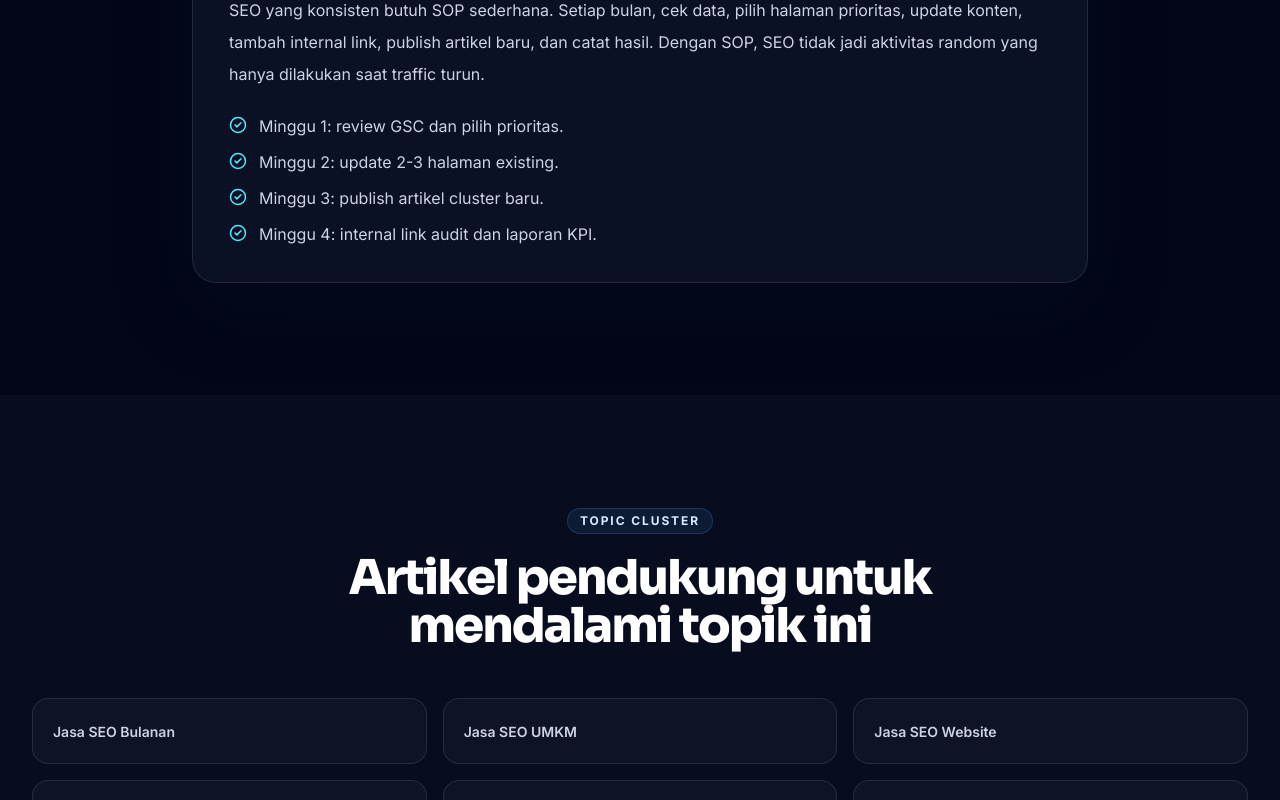
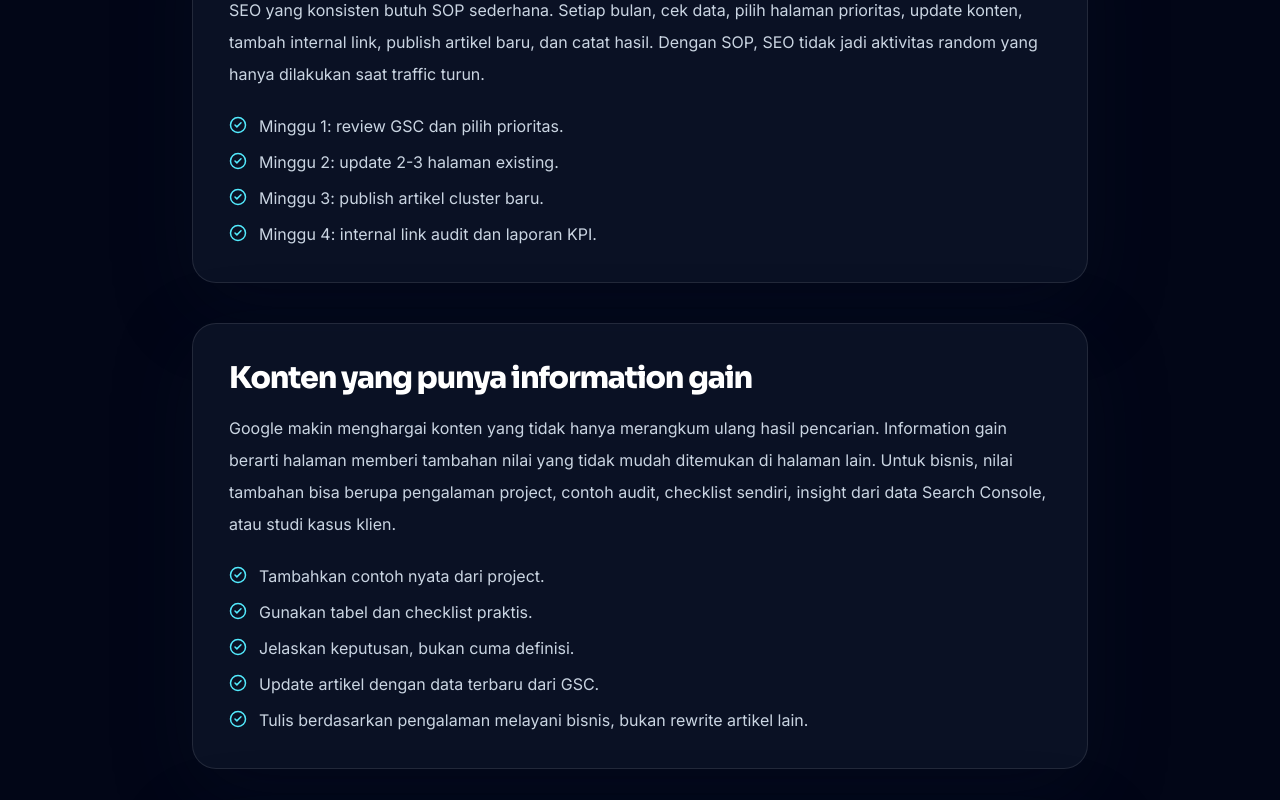
Before and after one commit to creativealip-rgb/nggaweweb, a Next.js app: page /jasa-seo in a window 1280 px wide. Shown: the part 11200-12000 px from the top of the page. Built offline with nearby package versions, Linux system fonts and the light colour scheme; no server answers.

Commit message:
feat: reach target pillar word counts

```diff
--- a/src/app/jasa-automation/page.tsx
+++ b/src/app/jasa-automation/page.tsx
@@ -73,6 +73,7 @@ const data = {
     { title: "Automation untuk operasional internal", body: "Selain sales dan marketing, automation bisa merapikan operasional internal. Contohnya approval dokumen, reminder tugas, rekap absensi, laporan harian, atau sinkronisasi data antar tools. Proses internal yang rapi membuat bisnis lebih mudah scale tanpa menambah beban koordinasi manual.", points: ["Reminder task otomatis ke PIC.", "Rekap data harian ke manager.", "Approval sederhana lewat form dan notifikasi.", "Sinkronisasi data antar spreadsheet, CRM, dan database."] },
     { title: "Desain workflow yang aman", body: "Workflow automation harus dirancang dengan fallback. Jika API gagal, sistem harus memberi notifikasi error. Jika data tidak lengkap, workflow harus berhenti dengan pesan jelas. Jika ada duplikasi lead, sistem perlu aturan merge atau flag. Desain aman mencegah automation membuat masalah baru.", points: ["Validasi input sebelum data diproses.", "Logging setiap eksekusi workflow penting.", "Alert error ke admin atau tim teknis.", "Rate limit dan retry untuk API yang sering gagal.", "Backup data untuk workflow kritikal."] },
     { title: "Roadmap implementasi 30 hari", body: "Implementasi automation bisa dibuat bertahap selama 30 hari. Minggu pertama audit proses. Minggu kedua bangun workflow prioritas. Minggu ketiga testing dengan data real. Minggu keempat dokumentasi, training, dan evaluasi. Cara bertahap membuat tim lebih mudah adaptasi.", points: ["Minggu 1: mapping proses dan pilih quick win.", "Minggu 2: build workflow pertama.", "Minggu 3: test dengan skenario real dan edge case.", "Minggu 4: handover, dokumentasi, dan monitoring."] },
+    { title: "Dokumentasi dan training tim", body: "Automation yang bagus harus bisa dipahami tim, bukan hanya developer. Setelah workflow selesai, tim perlu dokumentasi sederhana: tujuan workflow, trigger, data yang masuk, notifikasi yang dikirim, cara membaca log, dan siapa yang harus dihubungi saat error. Training singkat membuat automation benar-benar dipakai, bukan ditinggalkan.", points: ["Dokumentasi alur kerja dalam bahasa non-teknis.", "Panduan troubleshooting sederhana.", "Daftar owner untuk setiap workflow.", "Training tim sales, admin, atau operasional yang memakai sistem."] },
   ],
   clusterLinks: [
     { label: "Automation Bisnis Adalah", href: "/blog/automation-bisnis-adalah" }, { label: "Otomatisasi WhatsApp Bisnis", href: "/blog/otomatisasi-whatsapp-bisnis" }, { label: "Chatbot WhatsApp untuk Bisnis", href: "/blog/chatbot-whatsapp-untuk-bisnis" }, { label: "CRM untuk UMKM", href: "/blog/crm-untuk-umkm" }, { label: "Otomasi Bisnis", href: "/blog/otomasi-bisnis" }, { label: "Jasa Automation Bisnis", href: "/blog/jasa-automation-bisnis" }, { label: "WhatsApp Automation", href: "/blog/whatsapp-automation" }, { label: "Automation untuk Ecommerce", href: "/blog/automation-untuk-ecommerce" },
--- a/src/app/jasa-pembuatan-website/page.tsx
+++ b/src/app/jasa-pembuatan-website/page.tsx
@@ -74,6 +74,9 @@ const data = {
     { title: "Conversion rate optimization untuk website jasa", body: "Website jasa harus dirancang untuk mengubah visitor menjadi inquiry. Conversion rate optimization bukan hanya mengganti warna tombol, tapi memastikan pesan jelas, trust cukup, objection terjawab, dan CTA mudah ditemukan. Untuk bisnis jasa, keputusan calon klien sering terjadi setelah mereka melihat bukti dan merasa risikonya rendah.", points: ["CTA WhatsApp tampil di hero, tengah, dan akhir halaman.", "FAQ menjawab keberatan tentang harga, waktu, dan proses.", "Portofolio menunjukkan kemampuan nyata.", "Form brief memudahkan leads yang sudah siap diskusi.", "Tracking click membantu melihat bagian mana yang efektif."] },
     { title: "Checklist launch website profesional", body: "Sebelum website diluncurkan, semua elemen penting harus dites. Banyak masalah kecil seperti form tidak terkirim, gambar terlalu besar, link rusak, atau metadata kosong bisa mengurangi performa. Checklist launch memastikan website siap dilihat user dan mesin pencari.", points: ["Tes responsive di mobile, tablet, dan desktop.", "Tes semua form, WhatsApp link, dan tombol CTA.", "Cek PageSpeed dan ukuran gambar.", "Cek title, description, H1, sitemap, dan robots.", "Submit sitemap ke Google Search Console setelah live."] },
     { title: "Strategi update website setelah 30 hari", body: "Setelah website live, data awal mulai muncul. Gunakan Search Console untuk melihat query dan halaman yang mendapat impression. Gunakan Analytics atau event tracking untuk melihat CTA yang diklik. Update halaman berdasarkan data ini agar website makin relevan dan conversion lebih baik.", points: ["Tambahkan FAQ dari pertanyaan calon pelanggan.", "Perbaiki title jika impression ada tapi CTR rendah.", "Tambahkan internal link dari artikel baru.", "Update portofolio dan testimoni terbaru.", "Perbaiki section yang jarang menghasilkan klik."] },
+    { title: "Peran website dalam funnel marketing", body: "Website berada di tengah funnel marketing: mengubah orang yang baru mengenal brand menjadi calon pelanggan yang siap bertanya. Traffic bisa datang dari Google, iklan, media sosial, referral, atau Google Maps. Tanpa website yang rapi, traffic dari channel lain sering bocor karena calon pelanggan tidak menemukan informasi yang cukup untuk percaya.", points: ["Awareness dari social media diarahkan ke website.", "Visitor membaca layanan, portofolio, dan FAQ.", "Prospek klik WhatsApp atau isi form brief.", "Tim sales follow-up dengan konteks kebutuhan yang lebih jelas."] },
+    { title: "Konten yang harus disiapkan pemilik bisnis", body: "Vendor website bisa membantu struktur dan copywriting, tapi pemilik bisnis tetap perlu menyediakan bahan utama. Informasi paling penting adalah jenis layanan, target pelanggan, keunggulan, proses kerja, wilayah layanan, harga awal jika ada, bukti pekerjaan, dan pertanyaan yang sering muncul dari calon pelanggan.", points: ["Deskripsi layanan dan paket.", "Foto produk, team, kantor, atau proses kerja.", "Logo brand dan warna utama.", "Testimoni, portofolio, atau review pelanggan.", "Pertanyaan umum dari chat WhatsApp atau sales."] },
+    { title: "Integrasi yang sering dibutuhkan website bisnis", body: "Website modern sering perlu terhubung dengan tools lain. Integrasi paling umum adalah WhatsApp, form email, Google Analytics, Search Console, Facebook Pixel, CRM, payment gateway, newsletter, dan automation webhook. Integrasi ini membuat website bukan hanya brosur digital, tapi bagian dari sistem penjualan.", points: ["WhatsApp click tracking untuk melihat minat leads.", "Form brief yang masuk ke email atau spreadsheet.", "Analytics untuk melihat traffic dan halaman populer.", "Pixel untuk retargeting iklan.", "Webhook untuk mengirim data ke automation."] },
   ],
   clusterLinks: [
     { label: "Biaya Pembuatan Website", href: "/blog/biaya-pembuatan-website" }, { label: "Harga Jasa Pembuatan Website", href: "/blog/harga-jasa-pembuatan-website" }, { label: "Jasa Pembuatan Website UMKM", href: "/blog/jasa-pembuatan-website-umkm" }, { label: "Jasa Pembuatan Website Toko Online", href: "/blog/jasa-pembuatan-website-toko-online" }, { label: "Jasa Pembuatan Website Perusahaan", href: "/blog/jasa-pembuatan-website-perusahaan" }, { label: "Jasa Buat Website", href: "/blog/jasa-buat-website" }, { label: "Contoh Website Company Profile", href: "/blog/contoh-website-company-profile" }, { label: "Contoh Website Toko Online", href: "/blog/contoh-website-toko-online" }, { label: "Cara Membuat Website Bisnis", href: "/blog/cara-membuat-website-bisnis" }, { label: "Website untuk UMKM", href: "/blog/website-untuk-umkm" }, { label: "Manfaat Website untuk Bisnis", href: "/blog/manfaat-website-untuk-bisnis" }, { label: "Website untuk Bisnis Kecil", href: "/blog/website-untuk-bisnis-kecil" }, { label: "Website Company Profile Adalah", href: "/blog/website-company-profile-adalah" }, { label: "Jasa Pembuatan Landing Page", href: "/blog/jasa-pembuatan-landing-page" }, { label: "Cara Membuat Website Toko Online", href: "/blog/cara-membuat-website-toko-online" },
--- a/src/app/jasa-seo/page.tsx
+++ b/src/app/jasa-seo/page.tsx
@@ -74,6 +74,9 @@ const data = {
     { title: "Optimasi CTR dari Google Search Console", body: "CTR rendah berarti halaman muncul di hasil pencarian tapi kurang menarik diklik. Perbaikan CTR bisa dilakukan lewat title tag dan meta description. Title harus jelas, mengandung keyword, dan memberi alasan klik. Meta description harus menjelaskan manfaat, bukan hanya mengulang judul.", points: ["Cari query dengan impression tinggi dan CTR rendah.", "Uji title yang lebih spesifik dan benefit-driven.", "Tambahkan tahun, angka, atau outcome jika relevan.", "Pastikan meta description menjawab intent user.", "Pantau perubahan setelah 2-4 minggu."] },
     { title: "Backlink dan brand mention", body: "Backlink tetap penting, tapi kualitas lebih penting daripada jumlah. Untuk bisnis kecil, sumber backlink yang masuk akal adalah directory relevan, guest post, partner, studi kasus, press release lokal, dan profil bisnis. Brand mention juga membantu karena mesin pencari dan AI search makin memperhatikan entitas brand.", points: ["Daftar di directory bisnis yang relevan.", "Tulis guest post di blog bisnis atau teknologi.", "Publikasikan case study yang bisa dirujuk orang lain.", "Bangun profil Google Business Profile dan social media.", "Hindari backlink spam dari situs tidak jelas."] },
     { title: "SOP SEO bulanan untuk bisnis kecil", body: "SEO yang konsisten butuh SOP sederhana. Setiap bulan, cek data, pilih halaman prioritas, update konten, tambah internal link, publish artikel baru, dan catat hasil. Dengan SOP, SEO tidak jadi aktivitas random yang hanya dilakukan saat traffic turun.", points: ["Minggu 1: review GSC dan pilih prioritas.", "Minggu 2: update 2-3 halaman existing.", "Minggu 3: publish artikel cluster baru.", "Minggu 4: internal link audit dan laporan KPI."] },
+    { title: "Konten yang punya information gain", body: "Google makin menghargai konten yang tidak hanya merangkum ulang hasil pencarian. Information gain berarti halaman memberi tambahan nilai yang tidak mudah ditemukan di halaman lain. Untuk bisnis, nilai tambahan bisa berupa pengalaman project, contoh audit, checklist sendiri, insight dari data Search Console, atau studi kasus klien.", points: ["Tambahkan contoh nyata dari project.", "Gunakan tabel dan checklist praktis.", "Jelaskan keputusan, bukan cuma definisi.", "Update artikel dengan data terbaru dari GSC.", "Tulis berdasarkan pengalaman melayani bisnis, bukan rewrite artikel lain."] },
+    { title: "Cara menghindari keyword cannibalization", body: "Keyword cannibalization terjadi saat beberapa halaman menarget intent yang sama sehingga saling bersaing di Google. Solusinya adalah mapping keyword sejak awal. Halaman jasa SEO menarget keyword utama dan transaksional, sementara artikel seperti belajar SEO, SEO lokal, dan optimasi Google Maps menarget pertanyaan spesifik.", points: ["Satu keyword utama untuk satu halaman utama.", "Artikel cluster fokus subtopik yang lebih sempit.", "Gunakan canonical jika ada konten mirip.", "Gabungkan artikel yang terlalu tumpang tindih.", "Pastikan internal link mengarah ke halaman yang ingin diprioritaskan."] },
+    { title: "SEO lokal untuk bisnis jasa", body: "Untuk bisnis yang melayani area tertentu, SEO lokal bisa memberi hasil lebih cepat daripada keyword nasional. Optimasi mencakup Google Business Profile, review, halaman layanan dengan konteks lokasi, citation lokal, dan konten yang menjawab kebutuhan pelanggan di area tersebut.", points: ["Lengkapi kategori, layanan, jam buka, dan foto di Google Business Profile.", "Kumpulkan review asli dari pelanggan.", "Pastikan nama, alamat, dan nomor telepon konsisten.", "Buat konten yang relevan dengan kota atau area layanan.", "Pantau pencarian di Google Maps dan organic search."] },
   ],
   clusterLinks: [
     { label: "Jasa SEO Bulanan", href: "/blog/jasa-seo-bulanan" }, { label: "Jasa SEO UMKM", href: "/blog/jasa-seo-umkm" }, { label: "Jasa SEO Website", href: "/blog/jasa-seo-website" }, { label: "Cara agar Website Muncul di Google", href: "/blog/cara-website-muncul-di-google" }, { label: "Optimasi SEO Website", href: "/blog/optimasi-seo-website" }, { label: "Strategi SEO untuk Bisnis", href: "/blog/strategi-seo-untuk-bisnis" }, { label: "Belajar SEO untuk Pemula", href: "/blog/belajar-seo-untuk-pemula" }, { label: "SEO untuk Toko Online", href: "/blog/seo-untuk-toko-online" }, { label: "SEO Lokal Adalah", href: "/blog/seo-lokal-adalah" }, { label: "Cara Meningkatkan Traffic Website", href: "/blog/cara-meningkatkan-traffic-website" }, { label: "Optimasi Google Maps Bisnis", href: "/blog/optimasi-google-maps-bisnis" }, { label: "Jasa Digital Marketing UMKM", href: "/blog/jasa-digital-marketing-umkm" },
```
